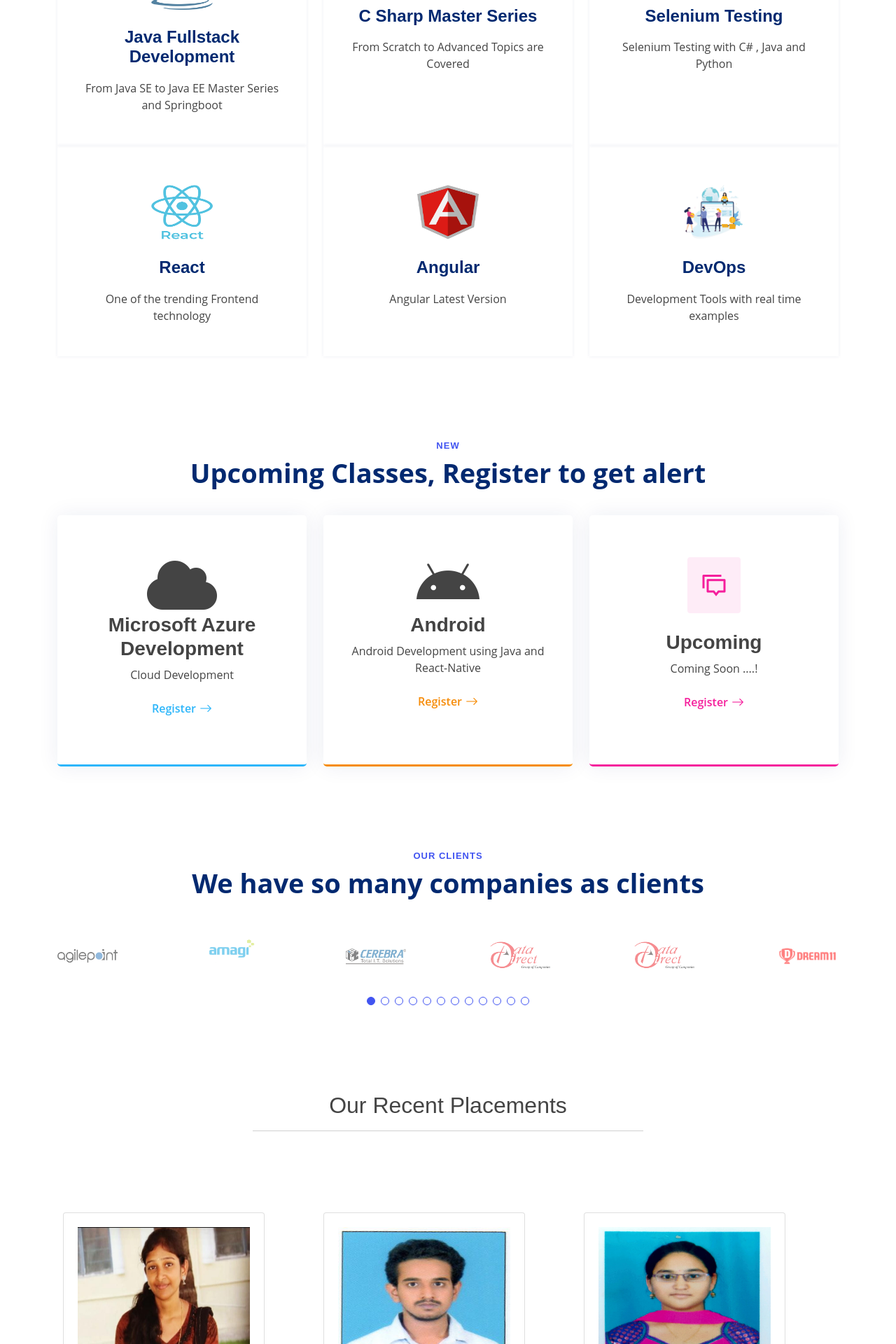
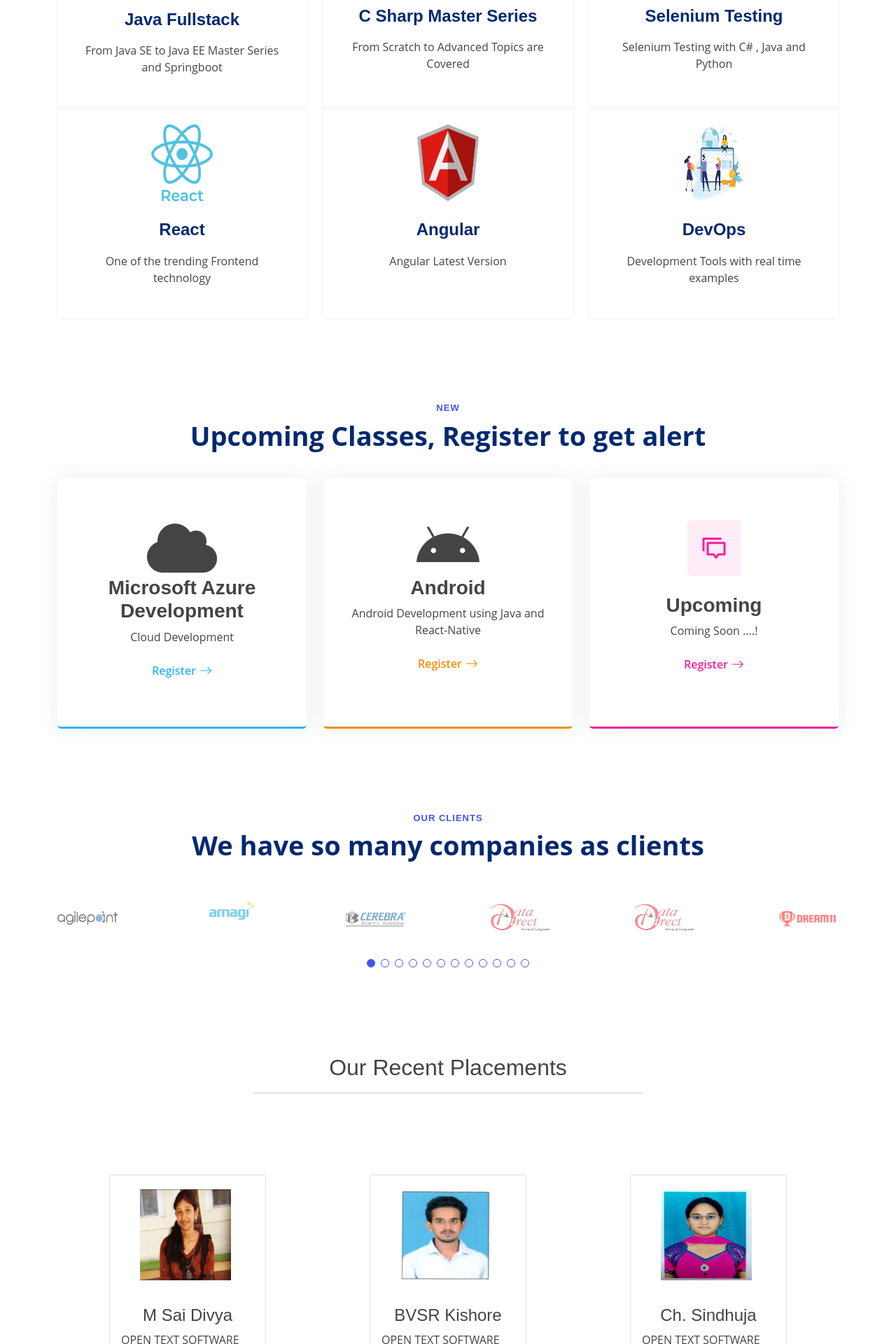
Before and after one commit to Nasar-tech/FinalEduTech, a PHP site: page / in a window 1280 px wide. Shown: the part 1400-3320 px from the top of the page at 70% size. Run offline with PHP 8.4, Linux system fonts and the light colour scheme.

Commit message:
version2.1

```diff
--- a/assets/css/style.css
+++ b/assets/css/style.css
@@ -1604,6 +1604,7 @@ section {
   text-align: left;
   padding: 15px;
   margin-bottom: 24px;
+
   font-weight: 600;
 }
 
@@ -2375,13 +2376,18 @@ section {
 }
 
 /* Custom CSS */
+
 .studentImg{
   margin:10px;
   padding:10px;
   border:none;
-  width:auto;
-  height:250px;
-
+  margin-left:15%;
+  width:150px;
+  height:150px;
+
+}
+.studentCard{
+  width:13rem;
 }
 .studentCard:hover{
   border:1px solid rgb(255, 255, 255);
@@ -2389,4 +2395,6 @@ section {
 }
 .studentDiv{
   margin-left:auto;
-}
+  display:flex;
+  justify-content: center;
+}
--- a/contact.php
+++ b/contact.php
@@ -15,10 +15,9 @@ if($conn->connect_error){
     $stmt->bind_param("siss",$name,$number,$email,$message);
     $stmt->execute();
     echo "Registration Successful..";
-
     $stmt->close();
     $conn->close();
-    echo 'Thanks for youre response';
+    echo "alert('Thanks for youre response')";
 }
 
 ?>
--- a/index.html
+++ b/index.html
@@ -152,7 +152,7 @@
                 </p>
                 <div class="text-center text-lg-start">
                   <a
-                    href="#"
+                    href="https://forms.gle/s9dtVs9rd4cGJw7z6"
                     class="
                       btn-read-more
                       d-inline-flex
@@ -185,20 +185,20 @@
         <div class="container" data-aos="fade-up">
           <header class="section-header">
 
-            <p>Our all Courses are trending job oriented courses</p>
+            <p>We provide trending and job oriented courses</p>
           </header>
 
           <div class="row">
-            <div class="col-lg-4">
-              <div class="box" data-aos="fade-up" data-aos-delay="200">
+
+            <div class="col-lg-4 mt-4 mt-lg-0">
+              <div class="box" data-aos="fade-up" data-aos-delay="400">
                 <img
                   src="assets/img/java.png"
-                  height="100"
                   class="img-fluid"
                   alt=""
-                  style="height: 160px;width:180px;"
+                  style="margin-top:0px;padding-top:0;height: 135px;width:180px;"
                 />
-                <h3>Java Fullstack Development</h3>
+                <h3>Java Fullstack</h3>
                 <p>From Java SE to Java EE Master Series and Springboot</p>
               </div>
             </div>
@@ -209,7 +209,7 @@
                   src="assets/img/cSharp.png"
                   class="img-fluid"
                   alt=""
-                  style="height: 130px;width:180px;"
+                  style="height: 130px;padding-top:0;width:180px;"
                 />
                 <h3>C Sharp Master Series</h3>
                 <p>From Scratch to Advanced Topics are Covered</p>
@@ -222,7 +222,7 @@
                   src="assets/img/selenium.png"
                   class="img-fluid"
                   alt=""
-                  style="height: 130px;width:180px;"
+                  style="height: 130px;padding-top:0;width:180px;"
                 />
                 <h3>Selenium Testing</h3>
                 <p>Selenium Testing with C# , Java and Python</p>
@@ -234,7 +234,7 @@
                   src="assets/img/react.png"
                   class="img-fluid"
                   alt=""
-                  style="height: 130px;width:180px;"
+                  style="height: 130px;padding-top:0;width:180px;"
                 />
                 <h3>React</h3>
                 <p>One of the trending Frontend technology</p>
@@ -246,7 +246,7 @@
                   src="assets/img/Angular.png"
                   class="img-fluid"
                   alt=""
-                  style="height: 130px;width:180px;"
+                  style="height: 130px;padding-top:0;width:180px;"
                 />
                 <h3>Angular</h3>
                 <p>Angular Latest Version</p>
@@ -258,7 +258,7 @@
                   src="assets/img/values-1.png"
                   class="img-fluid"
                   alt=""
-                  style="height: 130px;width:180px;"
+                  style="height: 130px;padding-top:0;width:180px;"
                 />
                 <h3>DevOps</h3>
                 <p>Development Tools with real time examples</p>
@@ -288,7 +288,7 @@
                 <i class="fas fa-cloud fa-5x"></i>
                 <h3>Microsoft Azure Development</h3>
                 <p>Cloud Development</p>
-                <a href="#" class="read-more"
+                <a href="https://forms.gle/s9dtVs9rd4cGJw7z6" class="read-more"
                   ><span>Register</span> <i class="bi bi-arrow-right"></i
                 ></a>
               </div>
@@ -303,7 +303,7 @@
                 <i class="fab fa-android fa-5x"></i>
                 <h3>Android</h3>
                 <p>Android Development using Java and React-Native</p>
-                <a href="#" class="read-more"
+                <a href="https://forms.gle/s9dtVs9rd4cGJw7z6" class="read-more"
                   ><span>Register</span> <i class="bi bi-arrow-right"></i
                 ></a>
               </div>
@@ -318,7 +318,7 @@
                 <i class="ri-discuss-line icon"></i>
                 <h3>Upcoming</h3>
                 <p>Coming Soon ....!</p>
-                <a href="#" class="read-more"
+                <a href="https://forms.gle/s9dtVs9rd4cGJw7z6" class="read-more"
                   ><span>Register</span> <i class="bi bi-arrow-right"></i
                 ></a>
               </div>
@@ -444,11 +444,11 @@
       </div>
       <section>
         <div class="container">
-          <div class="row g-3 m-4 mx-auto">
+          <div class="row g-3 m-4 mx-auto studentsRow">
             <!-- std 1 -->
 
             <div class="col-sm-10 col-md-6 col-lg-4 col-10 studentDiv">
-              <div class="card studentCard" style="width: 18rem">
+              <div class="card studentCard" style="width: 14rem">
                 <img
                   src="./assets/img/placedStudents/mSaiDivya.jpg"
                   class="card-img-top studentImg"
@@ -464,7 +464,7 @@
             <!-- std 2 -->
 
             <div class="col-sm-10 col-md-6 col-lg-4 col-10 studentDiv">
-              <div class="card studentCard" style="width: 18rem">
+              <div class="card studentCard" style="width:14rem">
                 <img
                   src="./assets/img/placedStudents/bvsrKishore.jpg"
                   class="card-img-top studentImg"
@@ -479,7 +479,7 @@
             <!-- std 3-->
 
             <div class="col-sm-10 col-md-6 col-lg-4 col-10 studentDiv">
-              <div class="card studentCard" style="width: 18rem">
+              <div class="card studentCard" style="width:14rem">
                 <img
                   src="./assets/img/placedStudents/chSindhuja.jpg"
                   class="card-img-top studentImg"
@@ -494,7 +494,7 @@
             <!-- std 4 -->
 
             <div class="col-sm-10 col-md-6 col-lg-4 col-10 studentDiv">
-              <div class="card studentCard" style="width: 18rem">
+              <div class="card studentCard" style="width:14rem">
                 <img
                   src="./assets/img/placedStudents/Kgeethanjali.jpg"
                   class="card-img-top studentImg"
@@ -509,7 +509,7 @@
             <!-- std 5 -->
 
             <div class="col-sm-10 col-md-6 col-lg-4 col-10 studentDiv">
-              <div class="card studentCard" style="width: 18rem">
+              <div class="card studentCard" style="width:14rem">
                 <img
                   src="./assets/img/placedStudents/kLakshmiPriya.jpeg"
                   class="card-img-top studentImg"
@@ -524,7 +524,7 @@
             <!-- std 6 -->
 
             <div class="col-sm-10 col-md-6 col-lg-4 col-10 studentDiv">
-              <div class="card studentCard" style="width: 18rem">
+              <div class="card studentCard" style="width:14rem">
                 <img
                   src="./assets/img/placedStudents/KLNpratyusha.jpg"
                   class="card-img-top studentImg"
@@ -540,7 +540,7 @@
 
 
             <div class="col-sm-10 col-md-6 col-lg-4 col-10 studentDiv">
-              <div class="card studentCard" style="width: 18rem">
+              <div class="card studentCard" style="width:14rem">
                 <img
                   src="./assets/img/placedStudents/AlekhyaSuri.jpg"
                   class="card-img-top studentImg"
@@ -556,7 +556,7 @@
             <!-- std 8 -->
 
             <div class="col-sm-10 col-md-6 col-lg-4 col-10 studentDiv">
-              <div class="card studentCard" style="width: 18rem">
+              <div class="card studentCard" style="width:14rem">
                 <img
                   src="./assets/img/placedStudents/NikhilaReddy.jpg"
                   class="card-img-top studentImg"
@@ -571,7 +571,7 @@
             <!-- std 9 -->
 
             <div class="col-sm-10 col-md-6 col-lg-4 col-10 studentDiv">
-              <div class="card studentCard" style="width: 18rem">
+              <div class="card studentCard" style="width:14rem">
                 <img
                   src="./assets/img/placedStudents/sManikanta.jpg"
                   class="card-img-top studentImg"
@@ -586,7 +586,7 @@
             <!-- std 10 -->
 
             <div class="col-sm-10 col-md-6 col-lg-4 col-10 studentDiv">
-              <div class="card studentCard" style="width: 18rem">
+              <div class="card studentCard" style="width:14rem">
                 <img
                   src="./assets/img/placedStudents/uJagadeeswari.jpg"
                   class="card-img-top studentImg"
@@ -601,7 +601,7 @@
             <!-- std 11 -->
 
             <div class="col-sm-10 col-md-6 col-lg-4 col-10 studentDiv">
-              <div class="card studentCard" style="width: 18rem">
+              <div class="card studentCard" style="width:14rem">
                 <img
                   src="./assets/img/placedStudents/vVenkataRaju.jpg"
                   class="card-img-top studentImg"
@@ -614,6 +614,9 @@
               </div>
             </div>
           </div>
+      <br/>
+      <br/>
+      <br/>
           <hr class="w-100 mx-auto"/>
         </div>
       </section>
@@ -621,11 +624,15 @@
       <!-- End Recent Blog Posts Section -->
 
       <!-- ********************Careers Section *************************** -->
+      <br/>
+      <br/>
+      <br/>
+      <br/>
       <div class="container" id="careers">
         <b><h2>Upcoming Job Notices..</h2></b>
         <div class="col-lg-4 col-md-6 col-sm-10 col-10">
           <section id="careers">
-            <div class="card" style="width: 18rem">
+            <div class="card" style="width:18rem">
               <div class="card-body">
                 <h5 class="card-title">C# Selenium Developers Required</h5>
                 <hr />
@@ -757,7 +764,13 @@
                     </div>
 
                     <button type="submit">Send Message</button>
+
                   </div>
+
+
+
+
+
                 </div>
               </form>
             </div>
```
